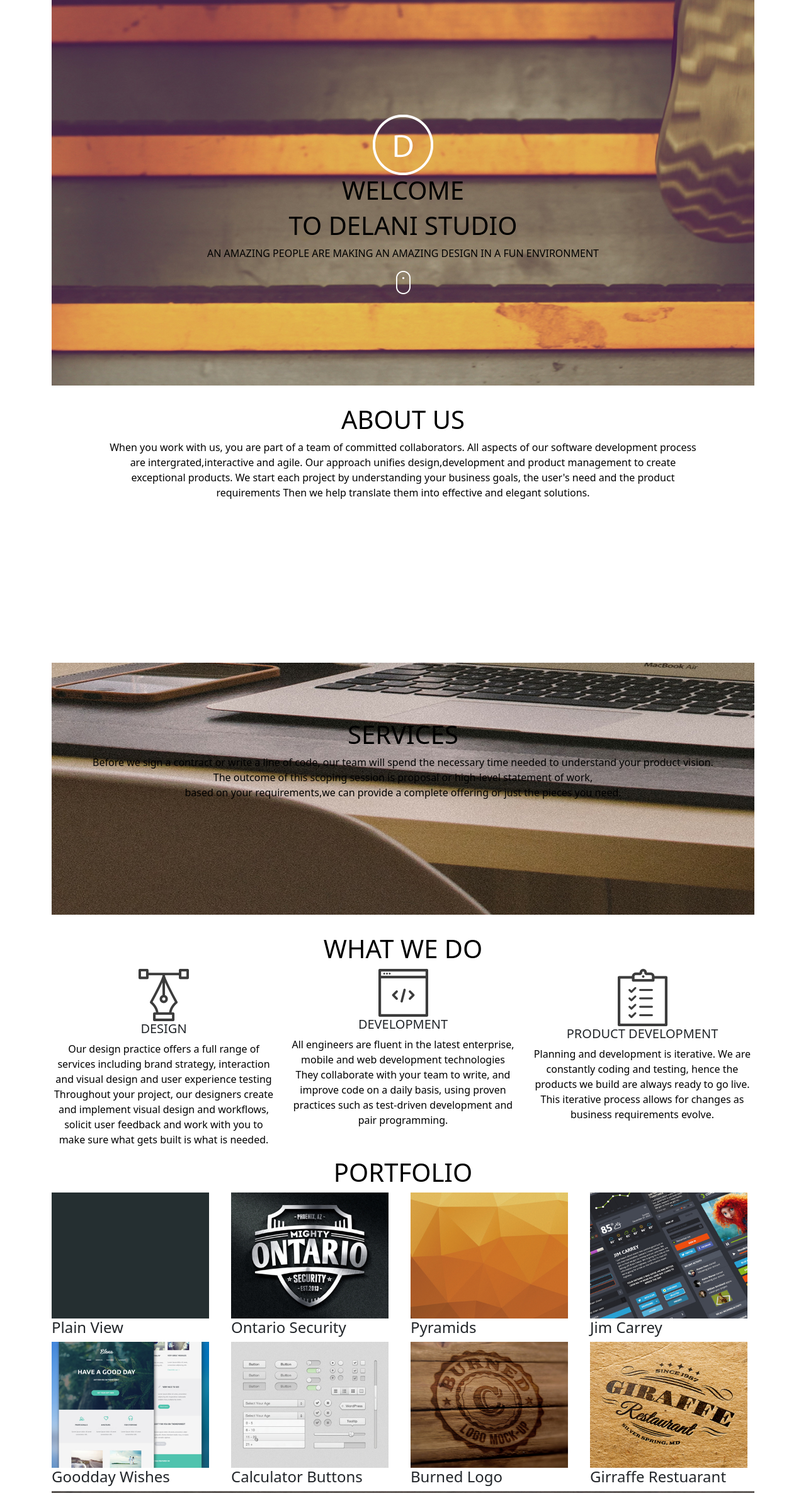
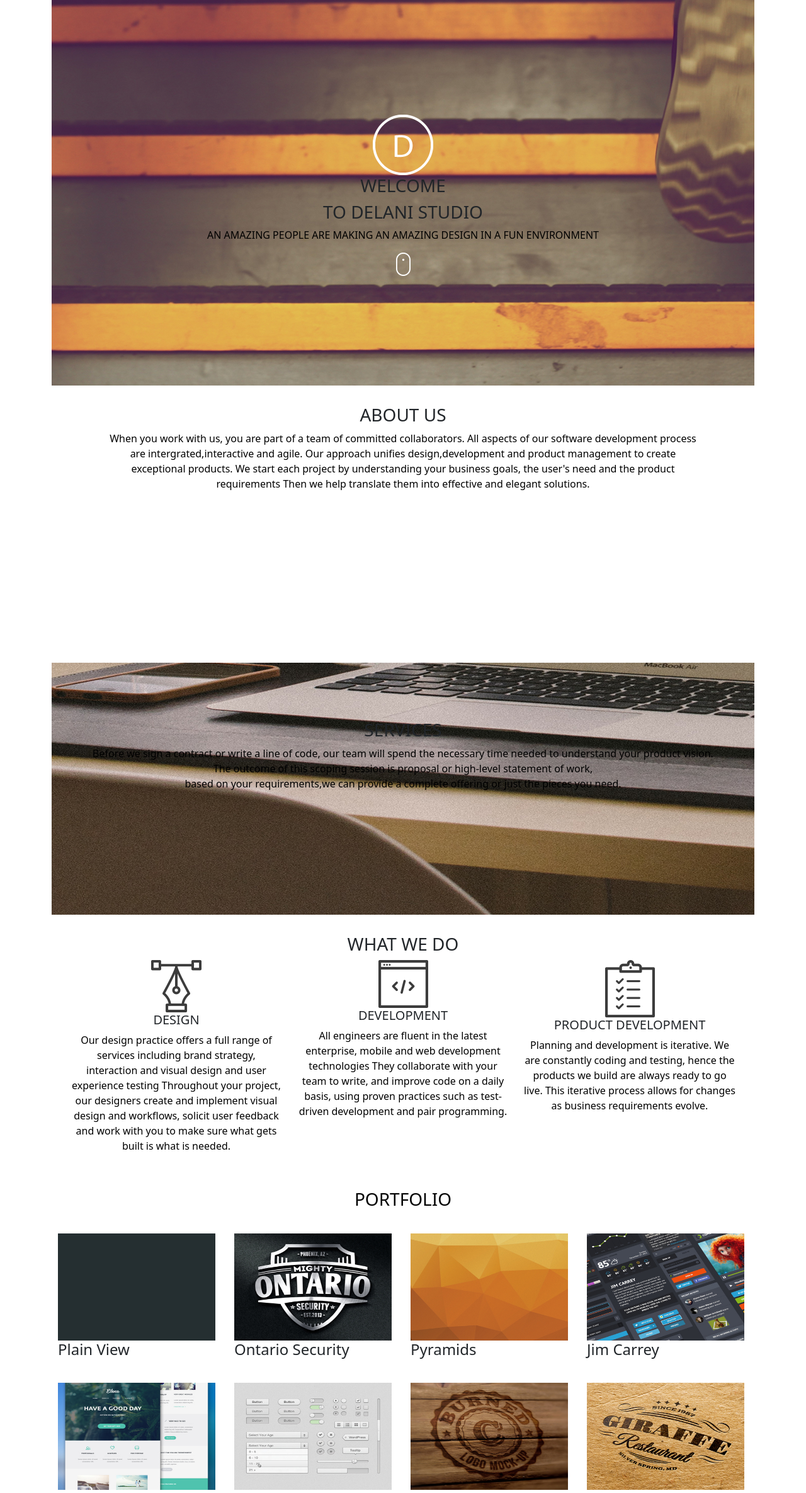
Before and after one commit to PapaFreddie/Delani-studio, a plain HTML site: page index.html in a window 1280 px wide. Shown: the part 28-2398 px from the top of the page at 63% size. Drawn offline with nearby package versions, Linux system fonts and the light colour scheme; a web font is replaced by a local one.

Commit message:
update portfolio

```diff
--- a/index.html
+++ b/index.html
@@ -21,15 +21,15 @@
     <div class="container">
         <div class="home">
             <img src="images/logo.png">
-            <h1>WELCOME</h1>
-            <h1>TO DELANI STUDIO</h1>
+            <h3>WELCOME</h3>
+            <h3>TO DELANI STUDIO</h3>
             <p>AN AMAZING PEOPLE ARE MAKING AN AMAZING DESIGN IN A FUN ENVIRONMENT</p>
             <div id="btn0"><img src="./images/mouse_click.png" alt="mouse click">
             </div>
 
         </div>
         <div class="about">
-            <h1>ABOUT US</h1>
+            <h3>ABOUT US</h3>
             <p>When you work with us, you are part of a team of committed collaborators. All aspects of our software development process are intergrated,interactive
                 and agile.
 
@@ -39,13 +39,13 @@
         </div>
 
         <div class="services">
-            <h1>SERVICES</h1>
+            <h3>SERVICES</h3>
             <p>Before we sign a contract or write a line of code, our team will spend the necessary time needed to understand your product vision.</br>
                 The outcome of this scoping session is proposal or high-level statement of work,</br>
                 based on your requirements,we can provide a complete offering or just the pieces you need.</p>
         </div>
         <div class="what-we-do">
-            <h1>WHAT WE DO</h1>
+            <h3>WHAT WE DO</h3>
             <div class="row">
                 <div class="col-md-4">
                     <div id="btn1"><img src="./images/design_icon.png" alt="DESIGN">
@@ -82,7 +82,7 @@
 
         </div>
         <div class="portfolio">
-            <h1>PORTFOLIO</h1>
+            <h3>PORTFOLIO</h3>
             <div class="row">
                 <div class="col-md-3">
                     <div class="image">
@@ -147,7 +147,7 @@
 
         </div>
         <div class="contact">
-            <h1>CONTACT US</h1>
+            <h3>CONTACT US</h3>
             <form>
                 <div class="row">
                     <div class="col-md-6">
@@ -180,7 +180,7 @@
             <img src="./images/flickr.png">
         </div>
         <h5>Delani Studio</h5>
-        <h5>Copyright (2021)</h5>>
+        <h5>2021</h5>>
 
     </div>
     <script src="index.js">
--- a/style.css
+++ b/style.css
@@ -44,6 +44,7 @@ h1, h2, p{
 .what-we-do{
     justify-content: center;
     text-align: center;
+    padding: 30px;
 
 }
 .what-we-do h1{
@@ -70,20 +71,19 @@ h1, h2, p{
 }
 .portfolio{
     justify-content: space-between;
+    padding: 10px;
 }
 
-.portfolio h1{
+.portfolio h3{
     color: black;
     text-align: center;
 }
 .portfolio img{
     height: 200px;
     width: 250px;
+    padding-top: 30px;
 }
-.row{
-    display: flex;
-    justify-content: space-between;
-}
+
 
 .contact{
     justify-content: center;
```
